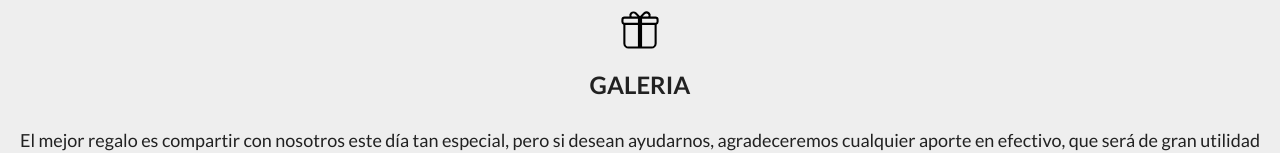
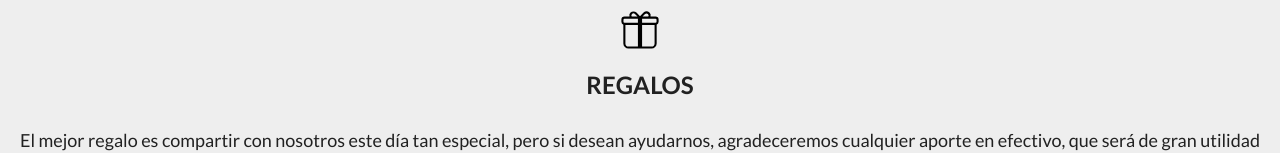
Before and after one commit to edmirgalvan01/wedding-site, a React (Vite) app: page / in a window 1280 px wide. Shown: the part 9762-9915 px from the top of the page. Built offline with nearby package versions, Linux system fonts and the light colour scheme; a web font is replaced by a local one.

Commit message:
Change title

```diff
--- a/src/sections/Gifts/Gifts.jsx
+++ b/src/sections/Gifts/Gifts.jsx
@@ -5,7 +5,7 @@ import { SectionTitle } from "../../components/SectionTitle";
 export const Gifts = () => {
   return (
     <section className="Gifts">
-      <SectionTitle title="GALERIA">
+      <SectionTitle title="REGALOS">
         <CiGift size={50} />
       </SectionTitle>
       <div className="gifts--content">
```
